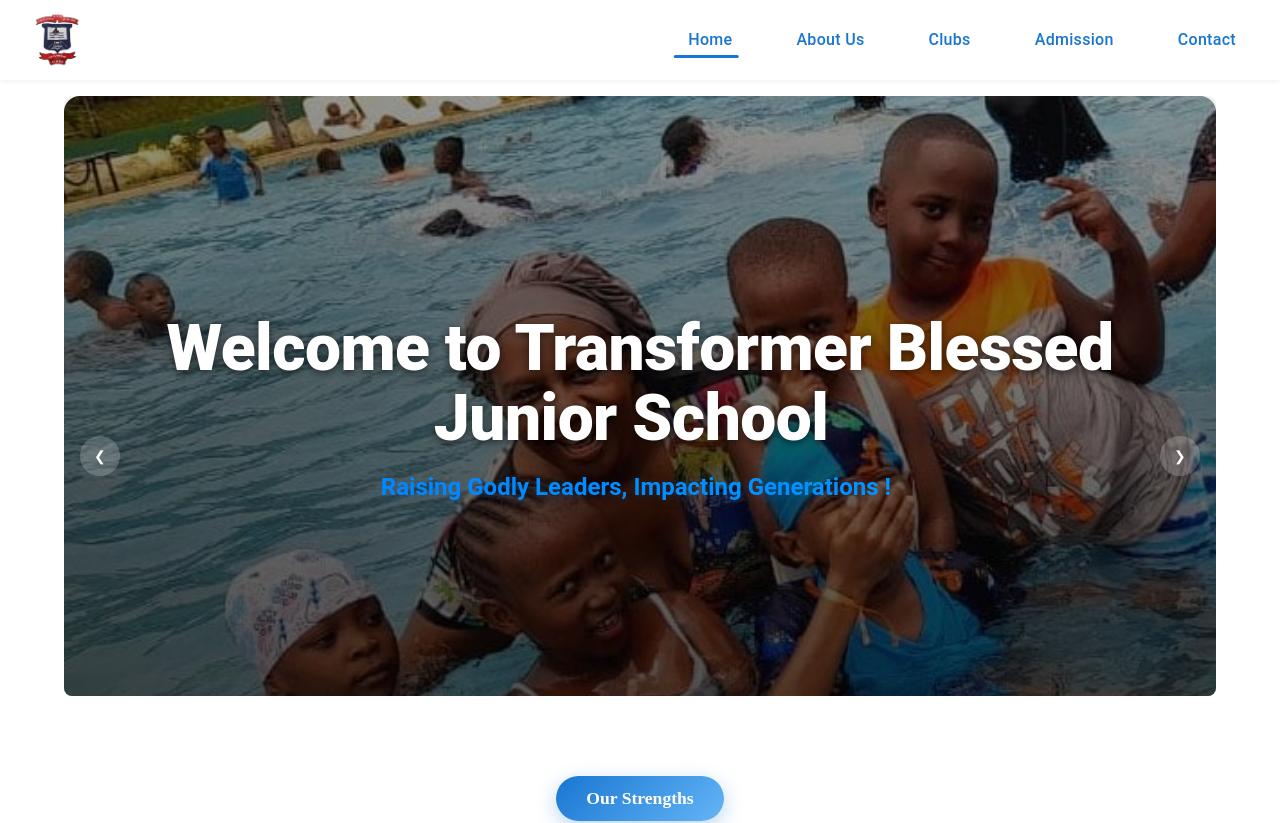
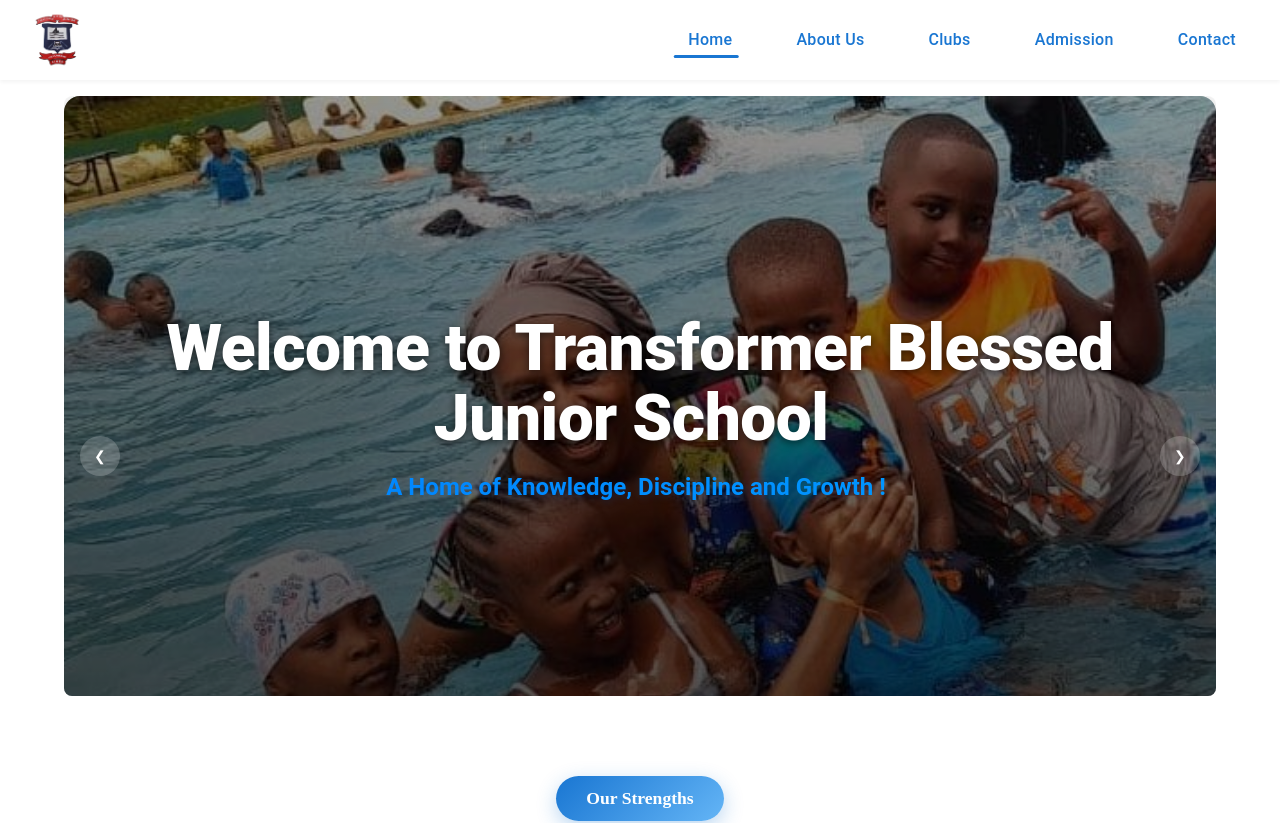
Before and after one commit to elly-design/tbjs-system, a React (Vite) app: page / in a window 1280 px wide. Shown: the top 823 px of the page. Built offline with nearby package versions, Linux system fonts and the light colour scheme.

Commit message:
Change animatedtext to A home of knowledge,discipline and growth

```diff
--- a/src/components/ImageSlider.jsx
+++ b/src/components/ImageSlider.jsx
@@ -214,7 +214,7 @@
               }}
             />
             <AnimatedText
-              text="Raising Godly Leaders, Impacting Generations !"
+              text="A Home of Knowledge, Discipline and Growth !"
               variant="h5"
               speed={40} // Slightly faster than heading but still readable
               delay={1000} // Shorter delay after heading starts
```
